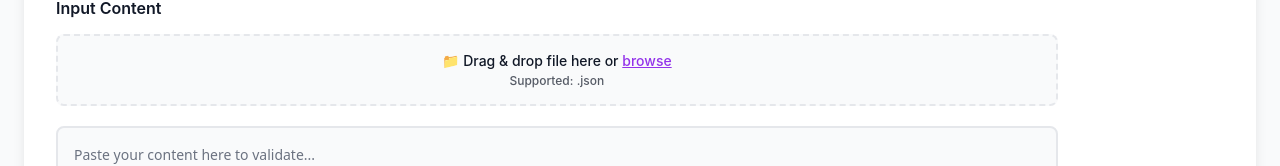
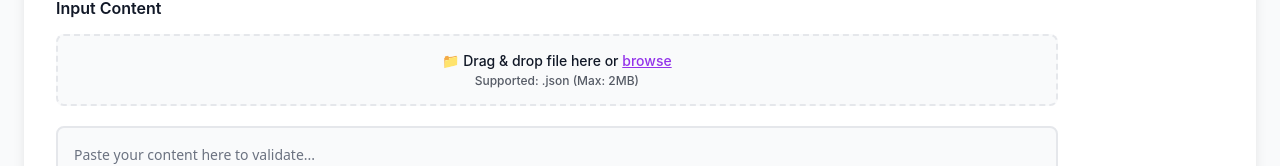
Before and after one commit to SALINI-3101/Comparison-Tool, a Next.js app: page / in a window 1280 px wide. Shown: the part 225-391 px from the top of the page. Built offline with nearby package versions, Linux system fonts and the light colour scheme.

Commit message:
max size limit

```diff
--- a/src/components/FileUpload/FileUpload.tsx
+++ b/src/components/FileUpload/FileUpload.tsx
@@ -52,6 +52,18 @@ export const FileUpload: React.FC<FileUploadProps> = ({ onFileLoad, acceptedType
   }, [acceptedTypes]);
 
   const handleFile = useCallback((file: File) => {
+    // Check file size limit (2MB = 2 * 1024 * 1024 bytes)
+    const MAX_FILE_SIZE = 2 * 1024 * 1024; // 2MB
+    if (file.size > MAX_FILE_SIZE) {
+      const errorMessage = `File size exceeds 2MB limit. File size: ${formatFileSize(file.size)}`;
+      if (onError) {
+        onError(errorMessage);
+      } else {
+        alert(errorMessage);
+      }
+      return;
+    }
+
     if (!validateFile(file)) {
       const errorMessage = `Please upload a valid file type: ${acceptedTypes.join(', ')}`;
       if (onError) {
@@ -65,6 +77,7 @@ export const FileUpload: React.FC<FileUploadProps> = ({ onFileLoad, acceptedType
     const reader = new FileReader();
     reader.onload = (e) => {
       const content = e.target?.result as string;
+
       const metadata: FileMetadata = {
         name: file.name,
         size: file.size,
@@ -125,6 +138,7 @@ export const FileUpload: React.FC<FileUploadProps> = ({ onFileLoad, acceptedType
           onDragLeave={handleDragLeave}
           onDragOver={handleDragOver}
           onDrop={handleDrop}
+          data-drop-zone="true"
         >
           <input
             type="file"
@@ -141,7 +155,7 @@ export const FileUpload: React.FC<FileUploadProps> = ({ onFileLoad, acceptedType
                 <>
                   📁 Drag & drop file here or <span style={{ color: '#9333ea', textDecoration: 'underline' }}>browse</span>
                   <div style={{ fontSize: '12px', marginTop: '4px', opacity: 0.7 }}>
-                    Supported: {acceptedTypes.join(', ')}
+                    Supported: {acceptedTypes.join(', ')} (Max: 2MB)
                   </div>
                 </>
               )}
--- a/src/pages/_app.tsx
+++ b/src/pages/_app.tsx
@@ -25,6 +25,10 @@ function App({ Component, pageProps }: AppProps) {
     if (savedTheme) {
       setThemeMode(savedTheme);
     }
+
+    // Note: We're not preventing default drag/drop at window level
+    // because it blocks access to dataTransfer.files in React handlers
+    // Users should drop files only in the designated drop zones
   }, []);
 
   const toggleTheme = () => {
```
